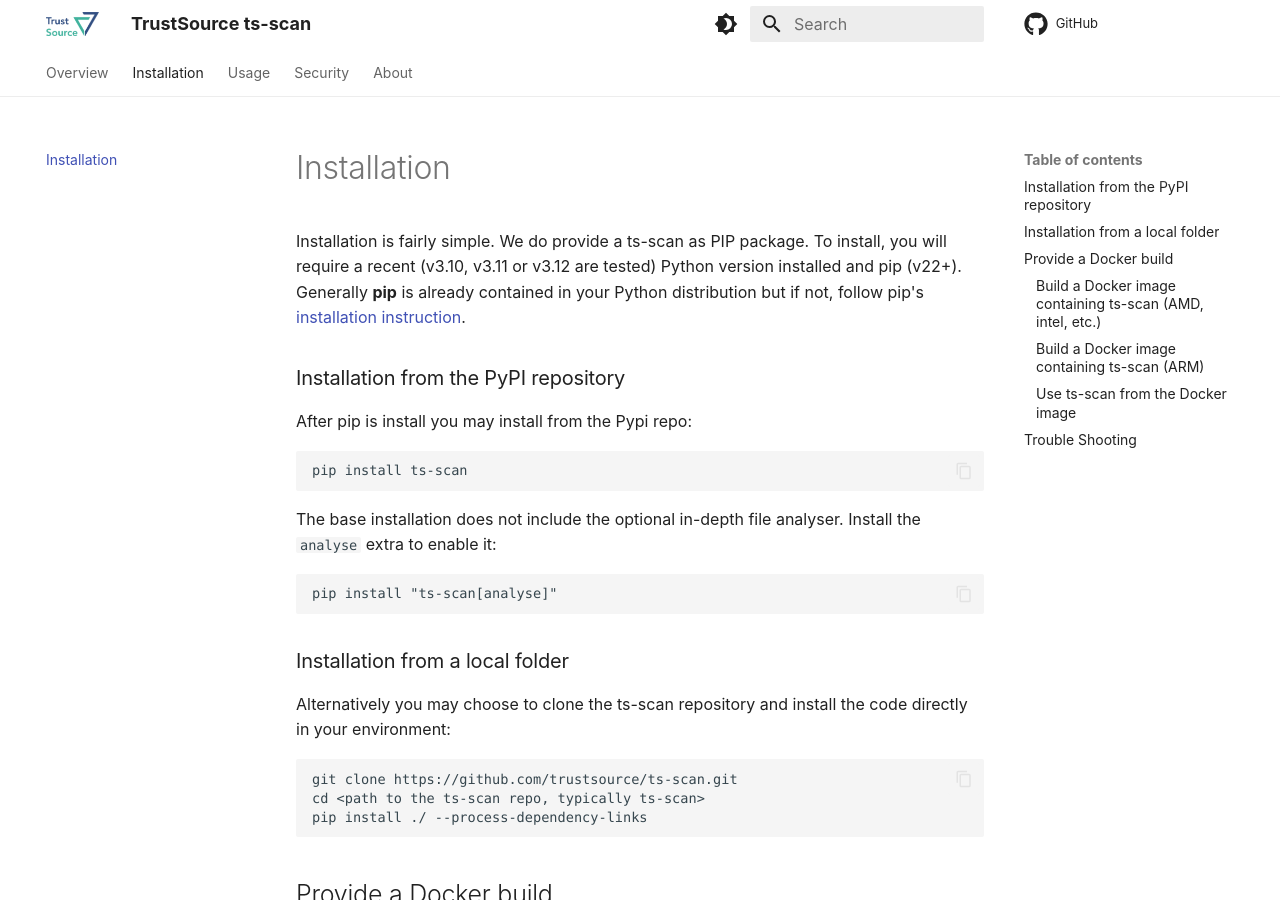
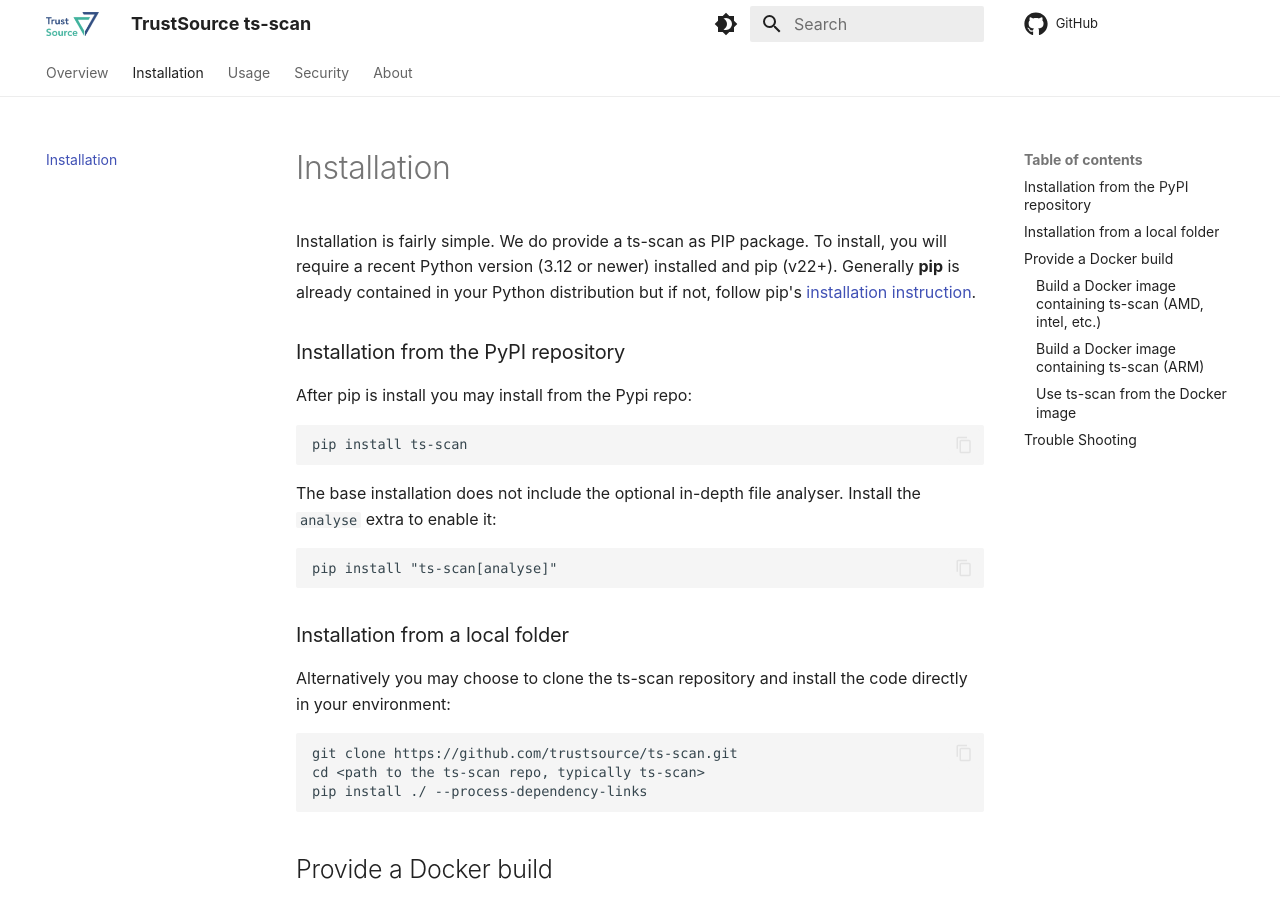
Before and after one commit to TrustSource/ts-scan, an MkDocs documentation site: the page built from docs/setup.md, in a window 1280 px wide and 900 px high. Built offline with MkDocs 1.6.1 and Material for MkDocs 9.7.7, drawn with Linux system fonts in a browser that asks for light colours; comment, search, counter and statistics services are not loaded.

Commit message:
ci: pin all actions to commit SHAs, require Python 3.12
Every workflow action now references a full commit SHA with its version as a
comment; Dependabot (github-actions ecosystem) keeps the pins current.

BREAKING CHANGE: requires-python is raised to >=3.12; Python 3.10 and 3.11 are
no longer supported. The Docker image already runs Python 3.12.

Co-Authored-By: Claude Opus 5.5 <noreply@anthropic.com>

```diff
--- a/docs/setup.md
+++ b/docs/setup.md
@@ -1,6 +1,6 @@
 # Installation
 
-Installation is fairly simple. We do provide a ts-scan as PIP package. To install, you will require a recent (v3.10, v3.11 or v3.12 are tested) Python version installed and pip (v22+). Generally **pip**  is already contained in your Python distribution but if not, follow pip's [installation instruction](https://pip.pypa.io/en/stable/installing/).
+Installation is fairly simple. We do provide a ts-scan as PIP package. To install, you will require a recent Python version (3.12 or newer) installed and pip (v22+). Generally **pip**  is already contained in your Python distribution but if not, follow pip's [installation instruction](https://pip.pypa.io/en/stable/installing/).
 
 
 ### Installation from the PyPI repository
--- a/pyproject.toml
+++ b/pyproject.toml
@@ -13,7 +13,7 @@ authors = [
 ]
 description = 'TrustSource Packages Scanner'
 readme = 'README.md'
-requires-python = '>=3.10'
+requires-python = '>=3.12'
 classifiers = []
 keywords = ['dependencies', 'modules', 'compliance', 'TrustSource']
 license = 'Apache-2.0'
--- a/pyrightconfig.json
+++ b/pyrightconfig.json
@@ -15,7 +15,7 @@
     ],
     "venvPath": "..",
     "venv": "venv",
-    "pythonVersion": "3.10",
+    "pythonVersion": "3.12",
     "reportIncompatibleMethodOverride": "error",
     "typeCheckingMode": "basic"
 }
```
Also changed, not shown: CHANGELOG.md (+2 -1 lines), README.md (+2 -2 lines), docs/index.md (+1 -1 lines), docs/usage.md (+1 -1 lines), 4 other files.
